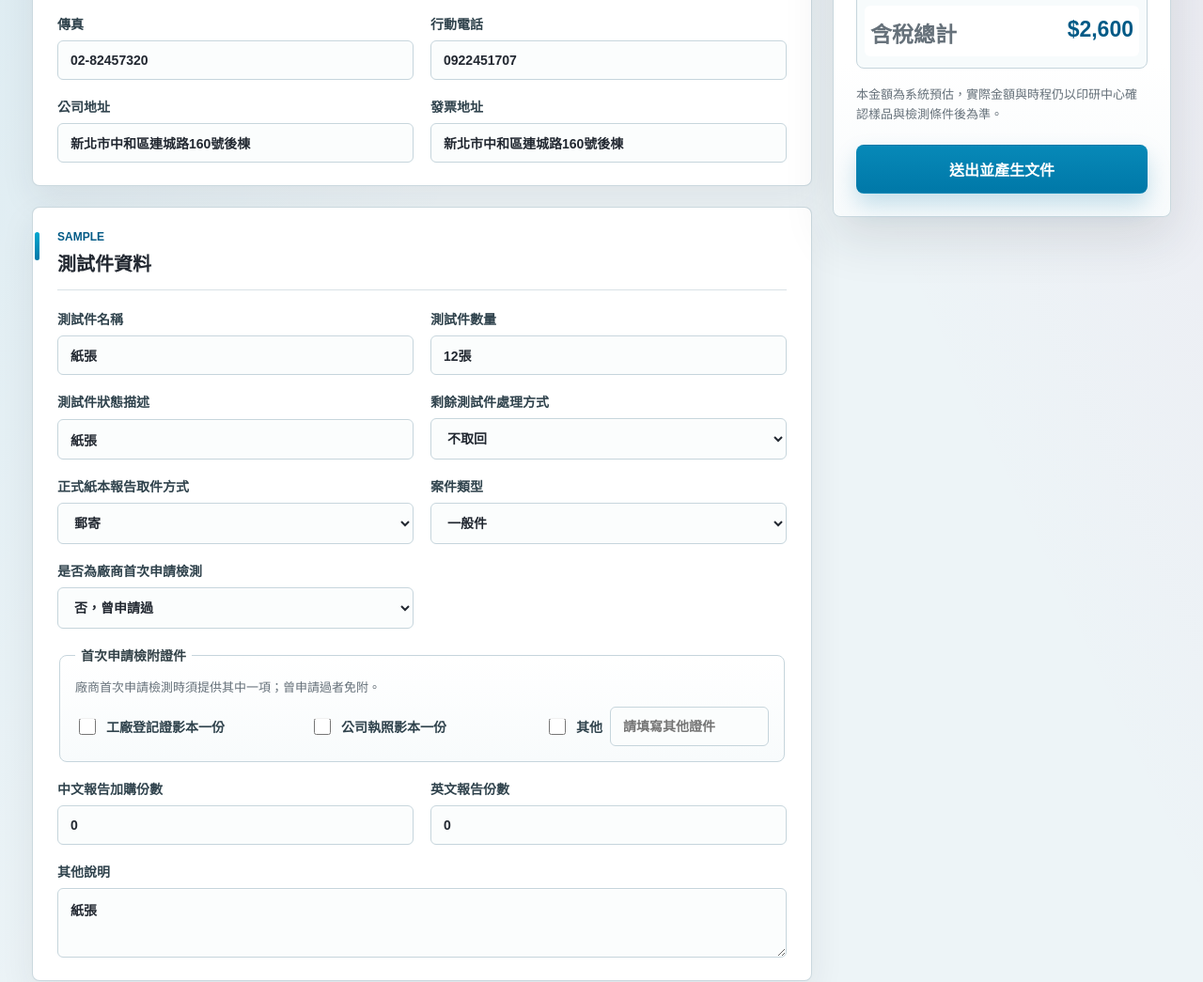
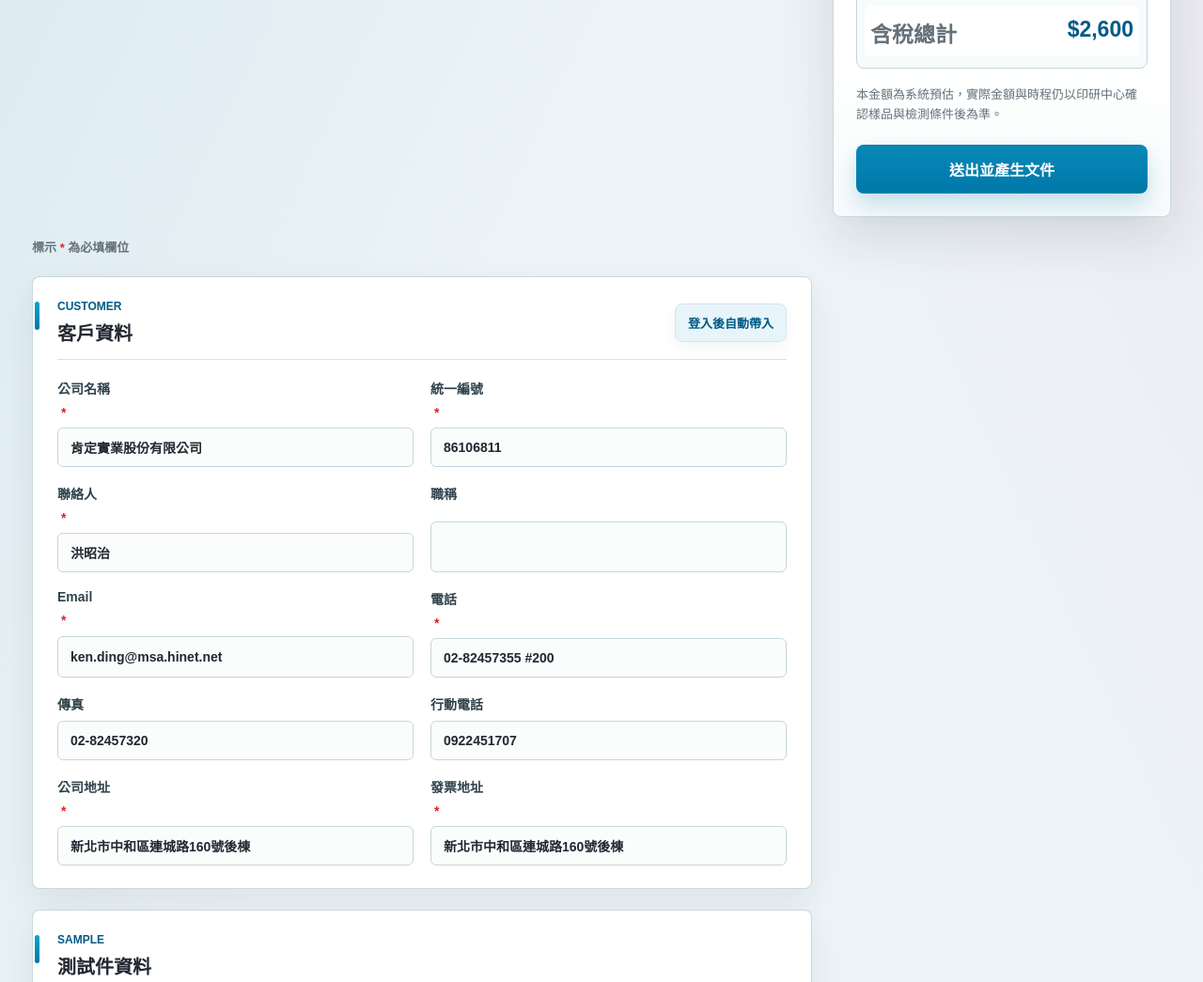
Before and after one commit to kerkermu/printing-quote-mvp, a plain HTML site: page index.html in a window 1280 px wide. Shown: the part 982-2027 px from the top of the page at 94% size. Drawn offline with Linux system fonts and the light colour scheme.

Commit message:
Mark required quote fields

```diff
--- a/app.js
+++ b/app.js
@@ -220,6 +220,18 @@ function fillQuoteCustomer() {
 
 function fillProfileForm() {
   if (state.user) fillForm($("#profileForm"), state.user);
+}
+
+function markRequiredFields() {
+  const form = $("#quoteForm");
+  form.querySelectorAll("[required]").forEach((input) => {
+    const label = input.closest("label");
+    if (!label || label.querySelector(".required-mark")) return;
+    const mark = document.createElement("span");
+    mark.className = "required-mark";
+    mark.textContent = "*";
+    label.insertBefore(mark, input);
+  });
 }
 
 function renderCategoryFilter() {
@@ -1154,6 +1166,7 @@ function bindEvents() {
 function init() {
   renderCategoryFilter();
   renderTests();
+  markRequiredFields();
   bindEvents();
   syncAccountUi();
   calculateEstimate();
--- a/index.html
+++ b/index.html
@@ -154,6 +154,7 @@
           </div>
 
           <form class="quote-layout" id="quoteForm">
+            <p class="required-note">標示 <span>*</span> 為必填欄位</p>
             <section class="panel">
               <div class="section-heading">
                 <div>
--- a/styles.css
+++ b/styles.css
@@ -498,6 +498,25 @@ label {
   margin: 0;
   color: var(--muted);
   font-size: 13px;
+}
+
+.required-note {
+  grid-column: 1 / -1;
+  margin: 0;
+  color: var(--muted);
+  font-size: 13px;
+  font-weight: 700;
+}
+
+.required-note span,
+.required-mark {
+  color: #dc2626;
+  font-weight: 900;
+}
+
+.required-mark {
+  display: inline-block;
+  margin-left: 4px;
 }
 
 .check-label {
```
